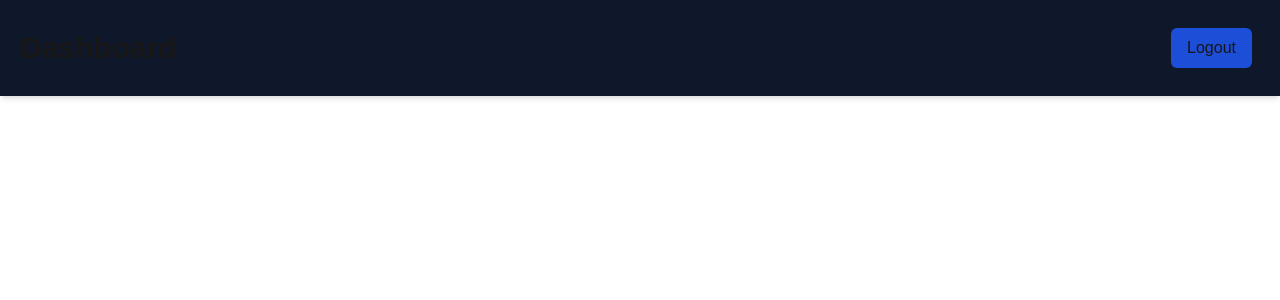
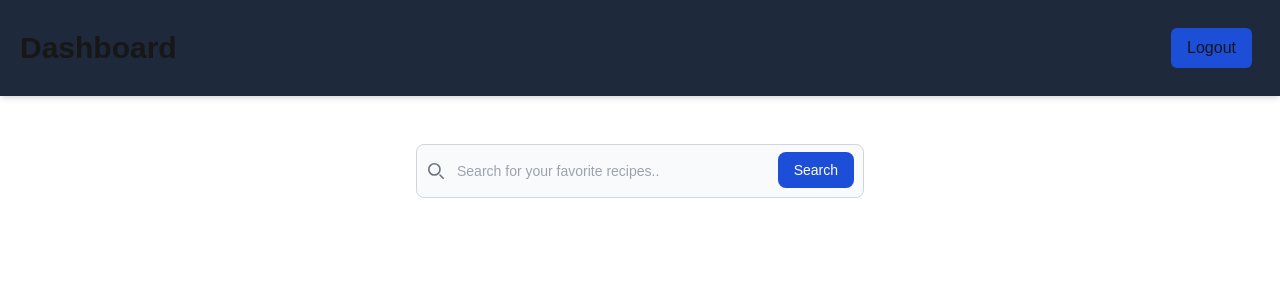
Before and after one commit to UjjwalKaul/food-project, a Next.js app: page /dashboard in a window 1280 px wide. Shown: the top 300 px of the page. Built offline with nearby package versions, Linux system fonts and the light colour scheme.

Commit message:
Added searchbar component

```diff
--- a/app/dashboard/layout.tsx
+++ b/app/dashboard/layout.tsx
@@ -3,8 +3,8 @@
 
 const DashboardLayout = ({ children }: { children: React.ReactNode }) => {
   return (
-    <div className="bg-slate-900">
-      <header className="sticky top-0 z-10 flex justify-between p-5 shadow-md items-center">
+    <div>
+      <header className="sticky top-0 z-10 flex justify-between p-5 shadow-md items-center bg-slate-800 mb-12">
         <Link className="text-3xl font-bold" href="/">
           Dashboard
         </Link>
--- a/app/dashboard/page.tsx
+++ b/app/dashboard/page.tsx
@@ -1,5 +1,11 @@
+import SearchBar from '@/components/SearchBar';
+
 const DashBoardPage = () => {
-  return <div></div>;
+  return (
+    <div>
+      <SearchBar />
+    </div>
+  );
 };
 
 export default DashBoardPage;
--- /dev/null
+++ b/components/SearchBar.tsx
@@ -0,0 +1,43 @@
+const SearchBar = () => {
+  return (
+    <form className="max-w-md mx-auto">
+      <label
+        htmlFor="default-search"
+        className="mb-2 text-sm font-medium text-gray-900 sr-only dark:text-white">
+        Search
+      </label>
+      <div className="relative">
+        <div className="absolute inset-y-0 start-0 flex items-center ps-3 pointer-events-none">
+          <svg
+            className="w-4 h-4 text-gray-500 dark:text-gray-400"
+            aria-hidden="true"
+            xmlns="http://www.w3.org/2000/svg"
+            fill="none"
+            viewBox="0 0 20 20">
+            <path
+              stroke="currentColor"
+              stroke-linecap="round"
+              stroke-linejoin="round"
+              stroke-width="2"
+              d="m19 19-4-4m0-7A7 7 0 1 1 1 8a7 7 0 0 1 14 0Z"
+            />
+          </svg>
+        </div>
+        <input
+          type="search"
+          id="default-search"
+          className="block w-full p-4 ps-10 text-sm text-gray-900 border border-gray-300 rounded-lg bg-gray-50 focus:ring-blue-500 focus:border-blue-500 dark:bg-gray-700 dark:border-gray-600 dark:placeholder-gray-400 dark:text-white dark:focus:ring-blue-500 dark:focus:border-blue-500"
+          placeholder="Search for your favorite recipes.."
+          required
+        />
+        <button
+          type="submit"
+          className="text-white absolute end-2.5 bottom-2.5 bg-blue-700 hover:bg-blue-800 focus:ring-4 focus:outline-none focus:ring-blue-300 font-medium rounded-lg text-sm px-4 py-2 dark:bg-blue-600 dark:hover:bg-blue-700 dark:focus:ring-blue-800 transition ease-in">
+          Search
+        </button>
+      </div>
+    </form>
+  );
+};
+
+export default SearchBar;
```
